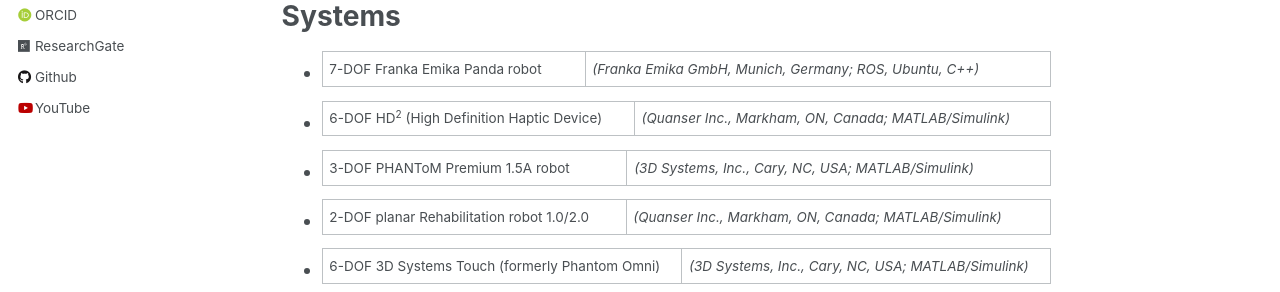
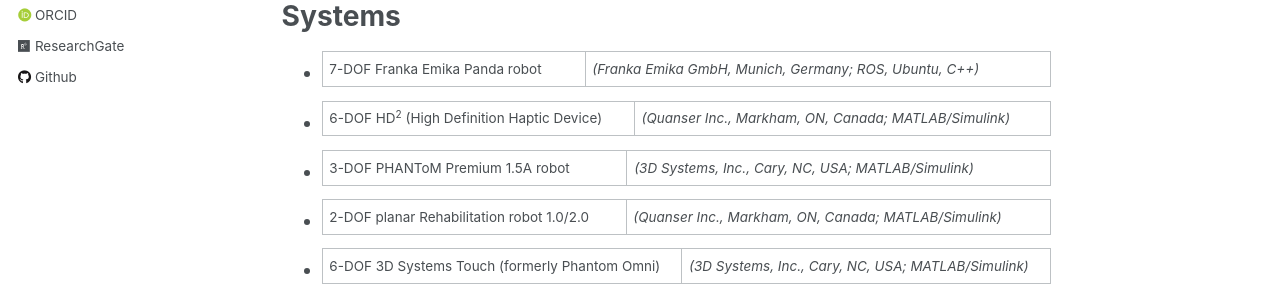
Before and after one commit to teng4/teng4.github.io, a Jekyll site: the page built from _pages/about.md, in a window 1280 px wide. Shown: the part 527-819 px from the top of the page. Built offline with Jekyll 4.4.1, drawn with Linux system fonts in a browser that asks for light colours; some web fonts are replaced.

Commit message:
Update _config.yml

```diff
--- a/_config.yml
+++ b/_config.yml
@@ -12,7 +12,7 @@
 title_separator          : "-"
 name                     : &name "Teng Li"
 description              : &description "personal description"
-url                      : https://teng4.github.io # https://academicpages.github.io # the base hostname & protocol for your site e.g. "https://mmistakes.github.io"
+url                      : https://academicpages.github.io #https://teng4.github.io # https://academicpages.github.io # the base hostname & protocol for your site e.g. "https://mmistakes.github.io"
 baseurl                  : "" # the subpath of your site, e.g. "/blog"
 repository               : "teng4/teng4.github.io" # "academicpages/academicpages.github.io"
 
@@ -70,7 +70,7 @@
   weibo            : # Username
   wikipedia        : # Username
   xing             : # Username
-  youtube          : "@tengli3007" # Username
+  youtube          : #"@tengli3007" # Username
   zhihu            : # URL
 
 
```
